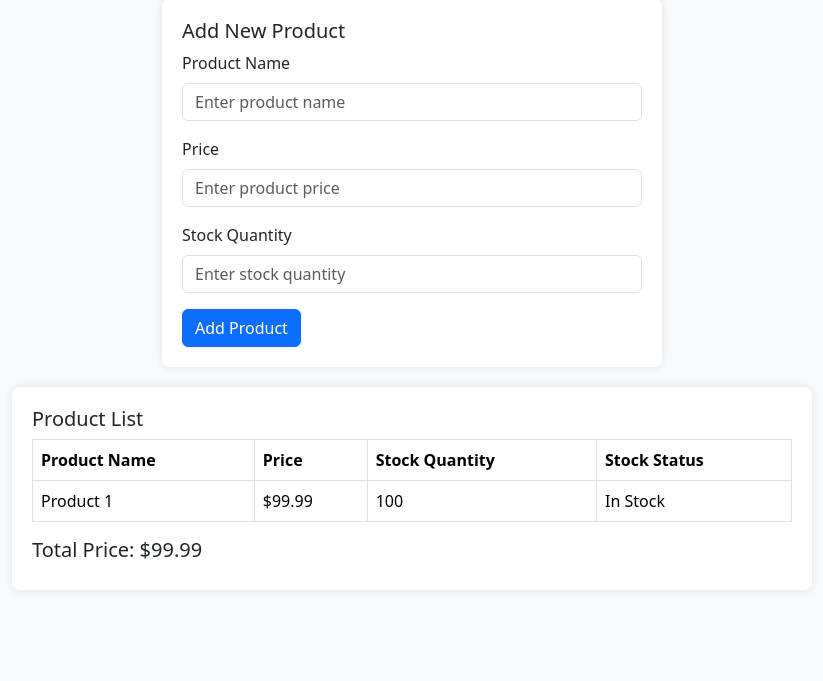
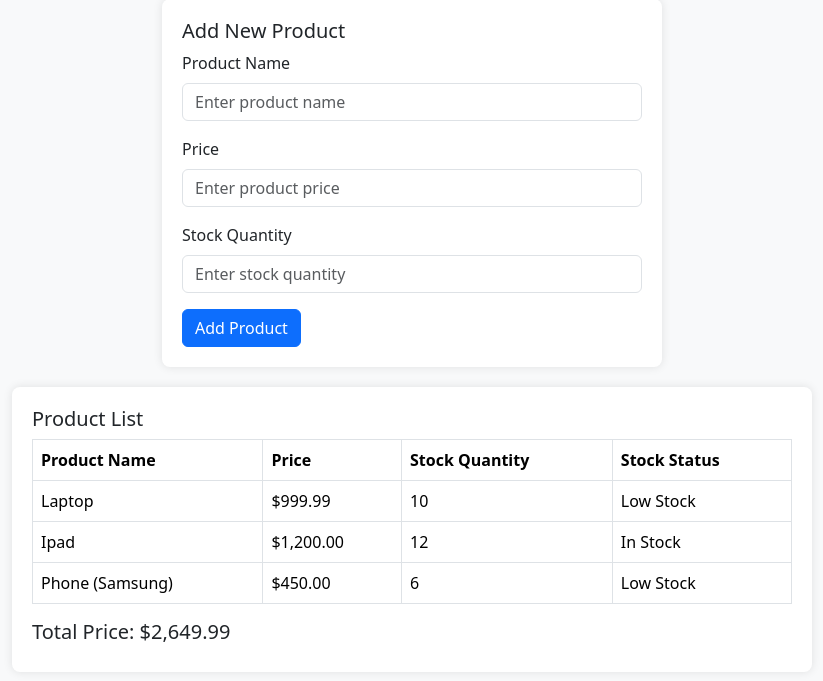
Before and after one commit to rothasam/Rean-PHP, a PHP site: page / in a window 1280 px wide. Shown: the part 73-754 px from the top of the page, without its empty margins (228-1051 px from the left). Run offline with PHP 8.4, Linux system fonts and the light colour scheme.

Commit message:
update practice array

```diff
--- /dev/null
+++ b/Lomhat/Tea-Vireak/practice-array.test/practice-4/api/products.json
@@ -0,0 +1,5 @@
+{
+  "Laptop": { "price": 999.99, "stock": 10 },
+  "Ipad": { "price": 1200, "stock": 12 },
+  "Phone (Samsung)": { "price": 450, "stock": 6 }
+}
--- a/Lomhat/Tea-Vireak/practice-array.test/practice-4/index.php
+++ b/Lomhat/Tea-Vireak/practice-array.test/practice-4/index.php
@@ -1,32 +1,52 @@
 <?php
-// get an array of products with their prices and stock quantities
-// from file json
-$file = 'file_name';
+
+$file = './api/products.json';
+$products = json_decode(file_get_contents($file), true);  // return in associative array
 $totalPrice = 0;
 
 // Check if the form is submitted
 if ($_SERVER["REQUEST_METHOD"] == "POST") {
     // get the data input
+    $name = htmlspecialchars($_POST['productName']);  // converting special characters (like tag) into plain text
+    $price = floatval($_POST["price"]);
+    $stock = intval($_POST["stock"]);
 
-    // Add the new product to the array
+    if ($price > 0 && $stock >= 0) {
+         // Add the new product to the array
+        $products[$name] = [
+            "price" => $price,
+            "stock" => $stock,
+        ];
 
-    // post the new product json file
+        // post the new product json file
+        file_put_contents($file, json_encode($products));
+    }
 }
 
 // Function to determine stock status
 function getStockStatus($stock)
 {
-    // if stock is bigger than 10 return In Stock
-    // if stock is bigger than 0 return Low Stock
-    // else return Out of Stock
-    return;
+    if($stock > 10){
+        return "In Stock";
+    }elseif($stock > 0){
+        return "Low Stock";
+    }else{
+        return "Out of Stock";
+    }
 }
 
-// Calculate the average price of products
+// Calculate total price of products
 function calculateTotalPrice($products)
 {
-    return;
+    $total = 0;
+    foreach($products as $product){
+        $total += $product['price'];
+    }
+    return $total;
 }
+
+$totalPrice = calculateTotalPrice($products)
+
 ?>
 <!DOCTYPE html>
 <html lang="en">
@@ -96,16 +116,18 @@ function calculateTotalPrice($products)
                 </thead>
                 <tbody>
                     <!-- Display each product and its details -->
-                     <tr>
-                         <td>Product 1</td>
-                         <td>$99.99</td>
-                         <td>100</td>
-                         <td>In Stock</td>
-                     </tr>
+                <?php foreach ($products as $key => $values){ ?>
+                <tr>
+                    <td><?= htmlspecialchars($key) ?></td>
+                    <td>$<?= number_format($values['price'], 2) ?></td>
+                    <td><?= $values['stock'] ?></td>
+                    <td><?= getStockStatus($values['stock']) ?></td>
+                </tr>
+                <?php } ?>
                 </tbody>
             </table>
             <!-- Display the total price here -->
-            <h5>Total Price: $99.99</h5>
+            <h5>Total Price: <?php echo "$". number_format($totalPrice,2); ?></h5>
         </div>
     </div>
 
```
Also changed, not shown: Lomhat/Tea-Vireak/practice-array.test/practice-1/index.php (+5 -14 lines), Lomhat/Tea-Vireak/practice-array.test/practice-2/index.php (+13 -12 lines), Lomhat/Tea-Vireak/practice-array.test/practice-3/index.php (+10 -14 lines), Lomhat/Tea-Vireak/practice-array.test/practice-4/products.json (deleted, +0 -7 lines).
